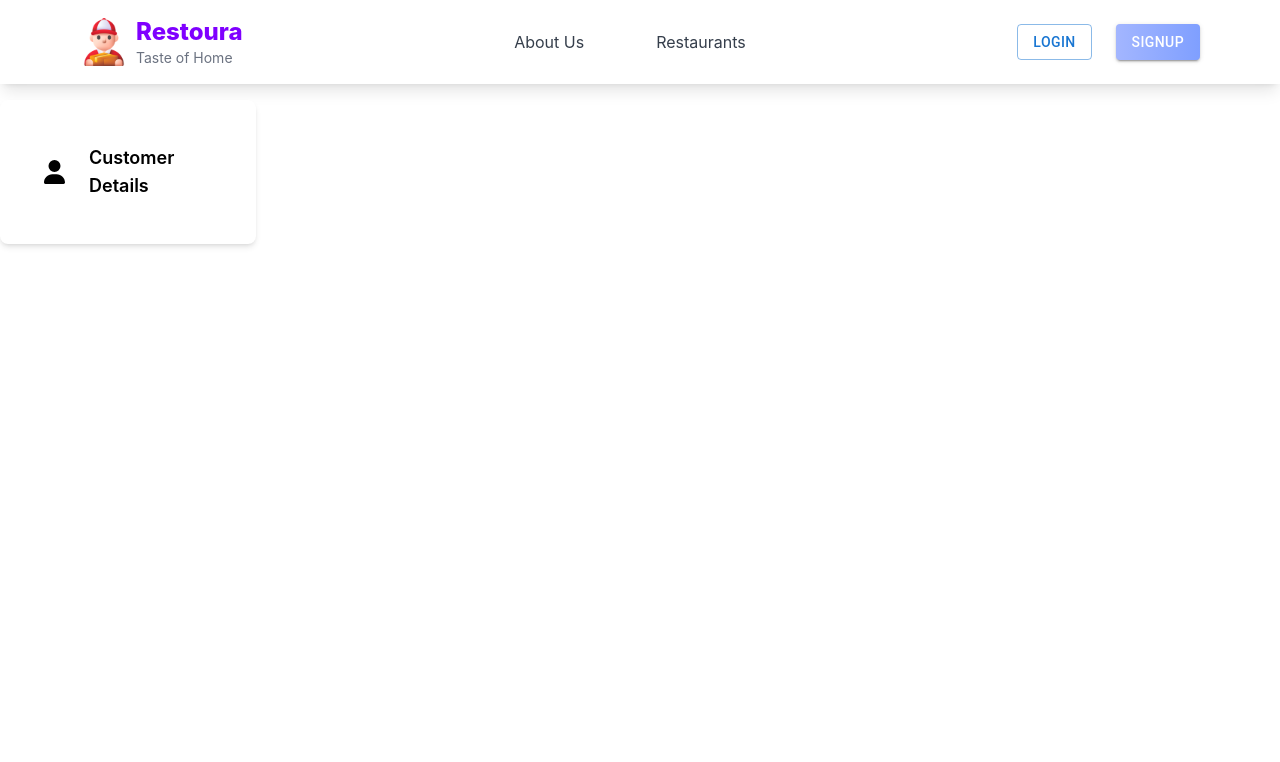
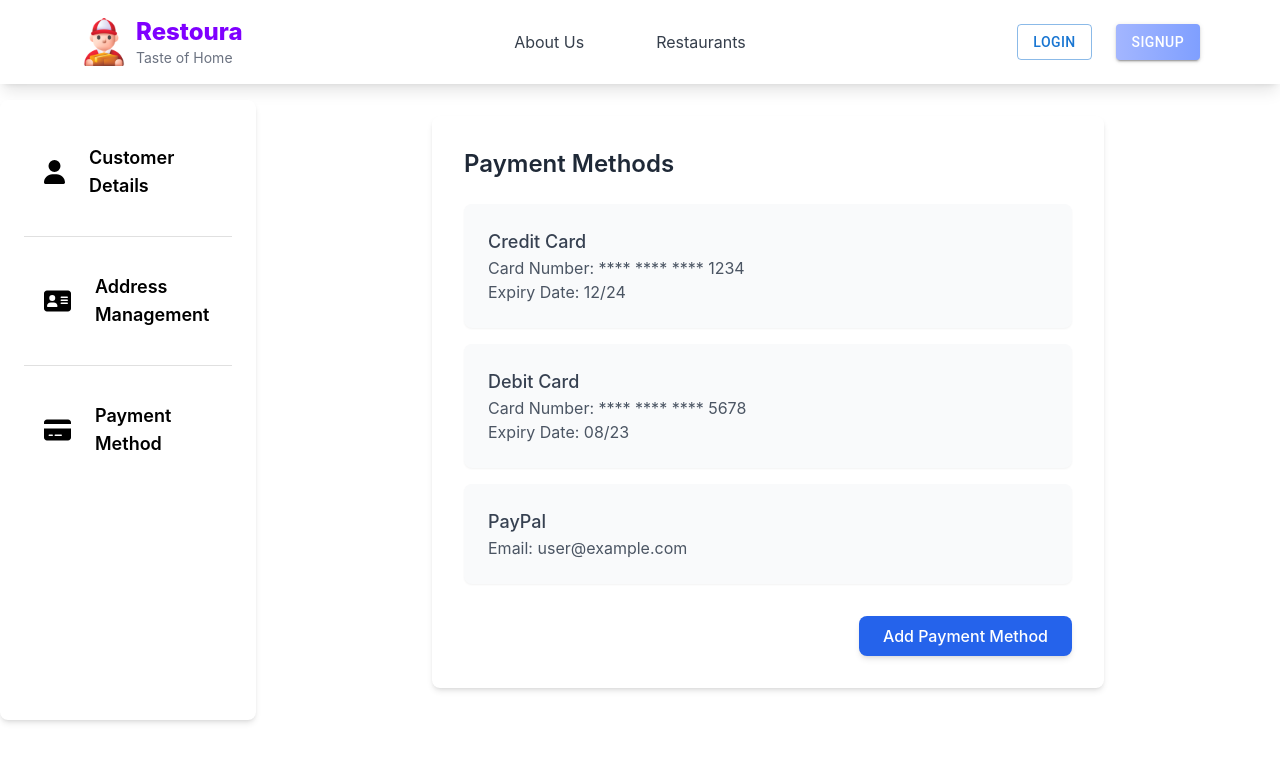
Before and after one commit to nazmul609/food_order_react_spring_boot_frontend, a React (Create React App) app: page /customer-profile/payment-method/1 in a window 1280 px wide. Shown: the top 762 px of the page. Built offline with nearby package versions, Linux system fonts and the light colour scheme; the HTML template or start-up script is replaced by a standard one.

Commit message:
address and payment need update

```diff
--- /dev/null
+++ b/src/Components/Customer/AddressManagement.jsx
@@ -0,0 +1,37 @@
+import React from 'react';
+
+function AddressManagement() {
+  // Dummy address data
+  const addresses = [
+    { id: 1, street: "123 Main St", city: "Springfield", postalCode: "12345", country: "USA" },
+    { id: 2, street: "456 Elm St", city: "Shelbyville", postalCode: "67890", country: "USA" },
+    { id: 3, street: "789 Oak St", city: "Capital City", postalCode: "11223", country: "USA" }
+  ];
+
+  return (
+    <div className="max-w-2xl mx-auto p-8 bg-white rounded-lg shadow-md">
+      <h2 className="text-2xl font-semibold text-gray-800 mb-6">Address Management</h2>
+
+      {/* List of addresses */}
+      <div className="space-y-4">
+        {addresses.map((address) => (
+          <div key={address.id} className="p-6 bg-gray-50 rounded-lg shadow-sm">
+            <h3 className="text-lg font-medium text-gray-700">Address {address.id}</h3>
+            <p className="text-gray-600">{address.street}</p>
+            <p className="text-gray-600">{address.city}, {address.postalCode}</p>
+            <p className="text-gray-600">{address.country}</p>
+          </div>
+        ))}
+      </div>
+
+      {/* Add Address Button */}
+      <div className="mt-8 flex justify-end">
+        <button className="px-6 py-2 bg-blue-600 text-white font-medium rounded-lg shadow-md hover:bg-blue-700 transition duration-200">
+          Add Address
+        </button>
+      </div>
+    </div>
+  );
+}
+
+export default AddressManagement;
--- /dev/null
+++ b/src/Components/Customer/PaymentMethod.jsx
@@ -0,0 +1,42 @@
+import React from 'react';
+
+function PaymentMethod() {
+  // Dummy payment methods data
+  const paymentMethods = [
+    { id: 1, type: "Credit Card", number: "**** **** **** 1234", expiry: "12/24" },
+    { id: 2, type: "Debit Card", number: "**** **** **** 5678", expiry: "08/23" },
+    { id: 3, type: "PayPal", email: "user@example.com" }
+  ];
+
+  return (
+    <div className="max-w-2xl mx-auto p-8 bg-white rounded-lg shadow-md">
+      <h2 className="text-2xl font-semibold text-gray-800 mb-6">Payment Methods</h2>
+
+      {/* List of payment methods */}
+      <div className="space-y-4">
+        {paymentMethods.map((method) => (
+          <div key={method.id} className="p-6 bg-gray-50 rounded-lg shadow-sm">
+            <h3 className="text-lg font-medium text-gray-700">{method.type}</h3>
+            {method.type === "PayPal" ? (
+              <p className="text-gray-600">Email: {method.email}</p>
+            ) : (
+              <>
+                <p className="text-gray-600">Card Number: {method.number}</p>
+                <p className="text-gray-600">Expiry Date: {method.expiry}</p>
+              </>
+            )}
+          </div>
+        ))}
+      </div>
+
+      {/* Add Payment Method Button */}
+      <div className="mt-8 flex justify-end">
+        <button className="px-6 py-2 bg-blue-600 text-white font-medium rounded-lg shadow-md hover:bg-blue-700 transition duration-200">
+          Add Payment Method
+        </button>
+      </div>
+    </div>
+  );
+}
+
+export default PaymentMethod;
--- a/src/Components/Customer/Profile.jsx
+++ b/src/Components/Customer/Profile.jsx
@@ -2,13 +2,17 @@ import React from 'react';
 import Navigation from './Navigation';
 import { Route, Routes } from 'react-router-dom';
 import CustomerDetails from './CustomerDetails';
-import { faUser } from '@fortawesome/free-solid-svg-icons';
+import AddressManagement from './AddressManagement';
+import PaymentMethod from './PaymentMethod';
+import { faUser, faCreditCard, faAddressCard } from '@fortawesome/free-solid-svg-icons';
 
 const userId = localStorage.getItem('userId');
 
-// Menu with only Customer Details
+// Menu with Customer Details and Payment Method
 const customerDetailsMenu = [
-  { title: "Customer Details", icon: faUser, path: `/customer-profile/my-profile/${userId}` }
+  { title: "Customer Details", icon: faUser, path: `/customer-profile/my-profile/${userId}` },
+  { title: "Address Management", icon: faAddressCard, path: `/customer-profile/address-management/${userId}` },
+  { title: "Payment Method", icon: faCreditCard, path: `/customer-profile/payment-method/${userId}` }
 ];
 
 function Profile() {
@@ -18,6 +22,8 @@ function Profile() {
       <div className="flex-1 p-8">
         <Routes>
           <Route path="my-profile/:id" element={<CustomerDetails />} />
+          <Route path="address-management/:id" element={<AddressManagement />} />
+          <Route path="payment-method/:id" element={<PaymentMethod />} />
         </Routes>
       </div>
     </div>
```
